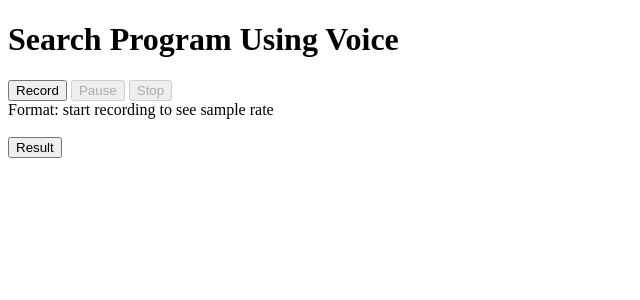
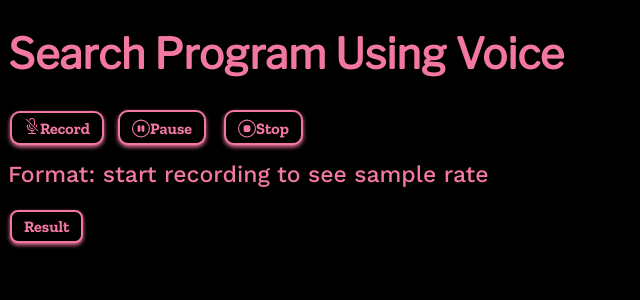
Before and after one commit to quirrelHK/voice-search, a Flask app: page / in a window 1280 px wide. Shown: the top 300 px of the page, without its empty margins (0-640 px from the left). Run offline with Flask 2, Linux system fonts and the light colour scheme; some libraries are stand-ins or nearby versions.

Commit message:
Addes css

```diff
--- /dev/null
+++ b/static/js/styles.css
@@ -0,0 +1,175 @@
+
+.controls {
+  display: grid;
+  grid-template-columns: auto auto auto;
+  background-color: #2196F3;
+  padding: 10px;
+}
+.button {
+  background-color: rgba(255, 255, 255, 0.8);
+  border: 1px hidden rgba(0, 0, 0, 0.8);
+  padding: 20px;
+  font-size: 30px;
+  text-align: center;
+}
+
+
+
+
+body{
+  background: black;
+}
+
+
+
+
+
+
+.button {
+    background-color: black ;
+    border: none;
+    color: rgb(242, 120, 159);
+    padding: 5px 12px;
+    text-align: center;
+    text-decoration: none;
+    display: inline-block;
+    font-size: 16px;
+    margin: 4px 2px;
+    transition-duration: 0.4s;
+    cursor: pointer;
+    box-shadow: 0px 2px 4px rgb(242, 120, 159);
+    font-weight: bold;
+    font-family: 'Zilla Slab', serif;
+  }
+
+
+   #pauseButton {
+
+    /* background-color: white; */
+    /* color: black; */
+    position: relative;
+    margin: 3px 110px;
+padding: 2px 12px 0px 12px;
+    /* border: 2px solid #4CAF50; */
+    /* border: 30px solid white; */
+    border-radius: 50%;
+    background-color: black;
+color: rgb(242, 120, 159);
+border: 2px solid rgb(242, 120, 159);
+position: absolute;
+border-radius: 10px;
+display: flex;
+align-items: center;
+  }
+    /* background-color: white;
+    color: black;
+    /* border: 2px solid #4CAF50; */
+    /* margin: 4px 7px; */
+    /* position: relative; */
+    /* padding: 0px 14px; */
+    /* border: 2px solid #4CAF50; */
+    /* border: 30px solid white; */
+/* border-radius: 50%; */
+  /* } */
+
+ #pauseButton:hover {
+  background-color: rgb(242, 120, 159);
+  color: white;
+  }
+
+
+
+
+  #recordButton {
+    /* background-color: white;
+    color: black;
+    border: 2px solid #4CAF50;
+    position:absolute;
+    /* border: 30px solid white; */
+/* border-radius: 50%; */ */
+background-color: black;
+color: rgb(242, 120, 159);
+border: 2px solid rgb(242, 120, 159);
+position: absolute;
+border-radius: 10px;
+
+  }
+
+ #recordButton:hover {
+    /* background-color: #4CAF50; */
+    background-color: rgb(242, 120, 159);
+    color: white;
+  }
+
+
+
+  #stopButton {
+
+
+
+
+
+    /* background-color: white; */
+    /* color: black; */
+    position: relative;
+    /* margin: 1px 216px;
+    padding: 0px 12px 0px 12px; */
+    margin: 3px 216px;
+padding: 2px 12px 0px 12px;
+    /* border: 2px solid #4CAF50; */
+    /* border: 30px solid white; */
+    /* border-radius: 50%; */
+
+
+    color: rgb(242, 120, 159);
+    border: 2px solid rgb(242, 120, 159);
+    position: absolute;
+    border-radius: 10px;
+
+
+    display: flex;
+    align-items: center;
+
+
+
+    /* background-color: white;
+    color: black;
+    /* border: 2px solid #4CAF50; */
+    /* padding: 0px 13px; */
+    /* border: 2px solid #4CAF50; */
+    /* border: 30px solid white; */
+/* border-radius: 50%; */
+  }
+
+ #stopButton:hover {
+  background-color: rgb(242, 120, 159);
+  color: white;
+  }
+
+  .result{
+    background-color: black;
+    border: 2px solid rgb(242, 120, 159);
+    color: #ffffff;
+    padding: 5px 12px;
+    text-align: center;
+    text-decoration: none;
+    display: inline-block;
+    font-size: 16px;
+    margin: 4px 2px;
+    transition-duration: 0.4s;
+    cursor: pointer;
+    border-radius: 8px;
+color: rgb(242, 120, 159);
+font-family: 'Zilla Slab', serif;
+box-shadow: 0px 2px 4px rgb(242, 120, 159);
+  }
+  #formats{
+    color: rgb(242, 120, 159);
+    font-size: 23px;
+    font-family: 'Work Sans', sans-serif;
+  }
+  h1{
+    color: rgb(242, 120, 159);
+    font-family: 'Libre Franklin', sans-serif;
+font-size: 42px;
+  }
--- a/templates/index.html
+++ b/templates/index.html
@@ -4,25 +4,47 @@
     <meta charset="UTF-8">
     <title>Program Finder</title>
     <meta name="viewport" content="width=device-width, initial-scale=1.0">
+
+    <link rel= "stylesheet" type= "text/css" href= "{{ url_for('static',filename='../static/js/styles.css') }}">
+    <link rel="stylesheet" href="https://cdn.jsdelivr.net/npm/bootstrap-icons@1.8.3/font/bootstrap-icons.css">
+    <link rel="preconnect" href="https://fonts.googleapis.com">
+    <link rel="preconnect" href="https://fonts.gstatic.com" crossorigin>
+    <link href="https://fonts.googleapis.com/css2?family=Zilla+Slab:wght@700&display=swap" rel="stylesheet">
+<link href="https://fonts.googleapis.com/css2?family=Tinos&family=Zilla+Slab:wght@700&display=swap" rel="stylesheet">
+<link href="https://fonts.googleapis.com/css2?family=Libre+Franklin&display=swap" rel="stylesheet">
+<link href="https://fonts.googleapis.com/css2?family=Libre+Franklin&family=Work+Sans:wght@500&display=swap" rel="stylesheet">
   </head>
   <body>
     <h1>Search Program Using Voice</h1>
 
     <div id="controls">
-     <button id="recordButton">Record</button>
-     <button id="pauseButton" disabled>Pause</button>
-     <button id="stopButton"disabled>Stop</button>
+     <button id="recordButton" class="button" class="grid" ><svg xmlns="http://www.w3.org/2000/svg" width="16" height="16" fill="currentColor" class="bi bi-mic-mute" viewBox="0 0 16 16">
+      <path d="M13 8c0 .564-.094 1.107-.266 1.613l-.814-.814A4.02 4.02 0 0 0 12 8V7a.5.5 0 0 1 1 0v1zm-5 4c.818 0 1.578-.245 2.212-.667l.718.719a4.973 4.973 0 0 1-2.43.923V15h3a.5.5 0 0 1 0 1h-7a.5.5 0 0 1 0-1h3v-2.025A5 5 0 0 1 3 8V7a.5.5 0 0 1 1 0v1a4 4 0 0 0 4 4zm3-9v4.879l-1-1V3a2 2 0 0 0-3.997-.118l-.845-.845A3.001 3.001 0 0 1 11 3z"/>
+      <path d="m9.486 10.607-.748-.748A2 2 0 0 1 6 8v-.878l-1-1V8a3 3 0 0 0 4.486 2.607zm-7.84-9.253 12 12 .708-.708-12-12-.708.708z"/>
+    </svg>Record</button>
+     <button id="pauseButton" disabled class="button"><svg xmlns="http://www.w3.org/2000/svg" width="18" height="29" fill="currentColor" class="bi bi-pause-circle" viewBox="0 0 16 16">
+      <path d="M8 15A7 7 0 1 1 8 1a7 7 0 0 1 0 14zm0 1A8 8 0 1 0 8 0a8 8 0 0 0 0 16z"/>
+      <path d="M5 6.25a1.25 1.25 0 1 1 2.5
+      0v3.5a1.25 1.25 0 1 1-2.5 0v-3.5zm3.5 0a1.25 1.25 0 1 1 2.5 0v3.5a1.25 1.25 0 1 1-2.5 0v-3.5z"/>
+    </svg> Pause</button>
+     <button id="stopButton"disabled class="button"><svg xmlns="http://www.w3.org/2000/svg" width="18" height="29" fill="currentColor" class="bi bi-stop-circle" viewBox="0 0 16 16">
+      <path d="M8 15A7 7 0 1 1 8 1a7 7 0 0 1 0 14zm0 1A8 8 0 1 0 8 0a8 8 0 0 0 0 16z"/>
+      <path d="M5 6.5A1.5 1.5 0 0 1 6.5 5h3A1.5 1.5 0 0 1 11 6.5v3A1.5 1.5 0 0 1 9.5 11h-3A1.5 1.5 0 0 1 5 9.5v-3z"/>
+    </svg> Stop</button>
     </div>
+    <br>
+    <br>
+    <br>
     <div id="formats">Format: start recording to see sample rate</div>
 
     <br>
     <div>
 
-    <button onclick="findPage()">Result</button>
+    <button onclick="findPage()" class="result">Result</button>
       <script>
       function findPage(){
         // location.replace("http://127.0.0.1:5000/find")
-        location.replace("https://speechenv.herokuapp.com//find")
+        location.replace("https://speechto-txt.herokuapp.com/find")
       }
       </script>
   </div>
@@ -30,6 +52,8 @@
     <!--ol id="recordingsList"></ol-->
     <!-- inserting these scripts at the end to be able to use all the elements in the DOM -->
     <script src="https://cdn.rawgit.com/mattdiamond/Recorderjs/08e7abd9/dist/recorder.js"></script>
-    <script src="/static/js/app.js"></script>
+    <script src="/static/js/app.js">    </script>
+    <!-- JavaScript Bundle with Popper -->
+<script src="https://cdn.jsdelivr.net/npm/bootstrap@5.2.0-beta1/dist/js/bootstrap.bundle.min.js" integrity="sha384-pprn3073KE6tl6bjs2QrFaJGz5/SUsLqktiwsUTF55Jfv3qYSDhgCecCxMW52nD2" crossorigin="anonymous"></script>
   </body>
 </html>
```
Also changed, not shown: static/js/log.css (added, +55 -0 lines), templates/log.html (+15 -6 lines).
